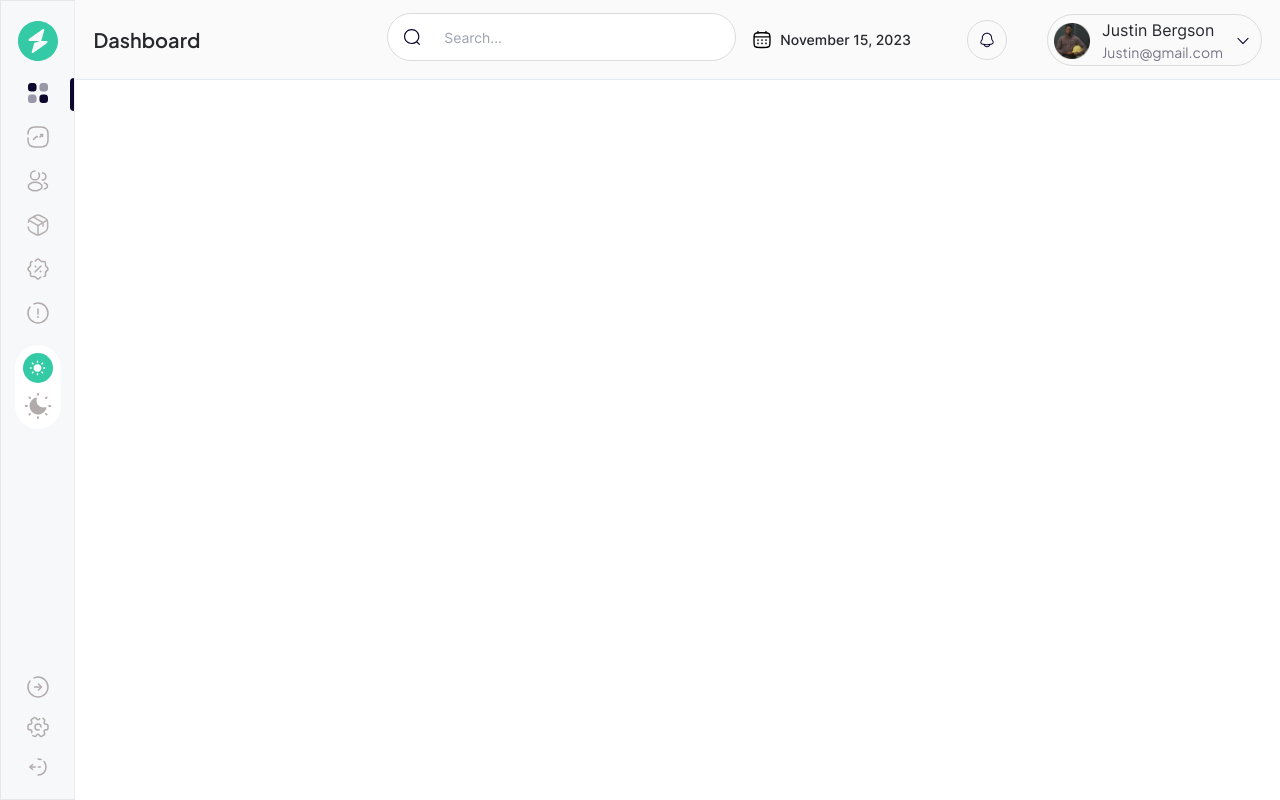
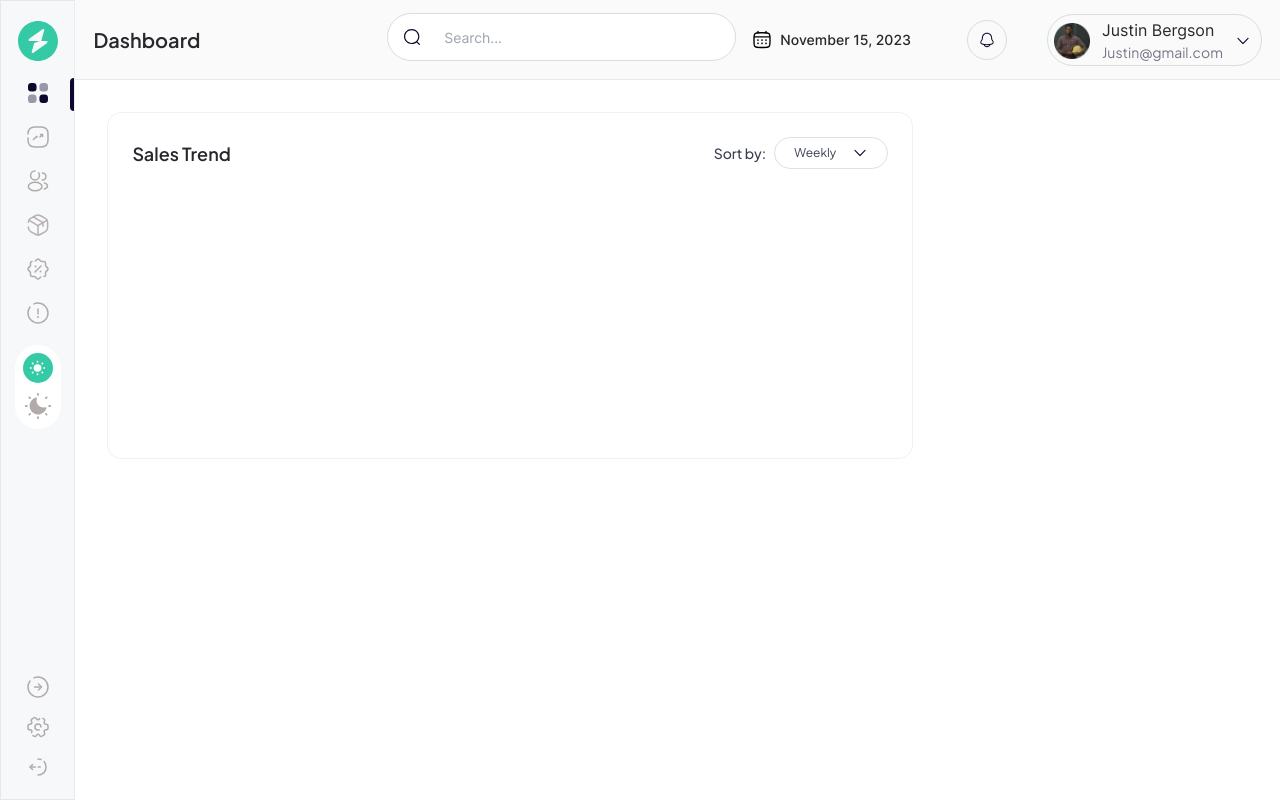
Before and after one commit to Adedoyin-Emmanuel/geegpay-challenge, a React (Vite) app: page / in a window 1280 px wide. Built offline with nearby package versions, Linux system fonts and the light colour scheme.

Commit message:
Feat: Added Sales Trend

```diff
--- a/src/components/DashboardHeader/DashboardHeader.tsx
+++ b/src/components/DashboardHeader/DashboardHeader.tsx
@@ -20,9 +20,13 @@ import { useState, useRef } from "react";
 
 interface DashboardHeaderProps {
   className?: string;
+  children: React.ReactNode;
 }
 
-const DashboardHeader = ({ className }: DashboardHeaderProps): JSX.Element => {
+const DashboardHeader = ({
+  className,
+  children,
+}: DashboardHeaderProps): JSX.Element => {
   const [navbarToggled, setNavbarToggle] = useState<boolean>(true);
   const navBarRef = useRef<HTMLDivElement | any>();
 
@@ -45,6 +49,7 @@ const DashboardHeader = ({ className }: DashboardHeaderProps): JSX.Element => {
     }
   };
   return (
+    <section className="w-full flex flex-col">
       <section className="w-full">
         <div
           className={`w-full h-[5rem]  bg-[#FAFAFA] ${className} flex gap-[18px] items-center justify-between p-[18px] border-b border-b-[#E5EAEF]`}
@@ -53,7 +58,10 @@ const DashboardHeader = ({ className }: DashboardHeaderProps): JSX.Element => {
             dashboard
           </h3>
 
-        <section className="ham-burger md:hidden" onClick={handleToggleNavbar}>
+          <section
+            className="ham-burger md:hidden"
+            onClick={handleToggleNavbar}
+          >
             <svg
               stroke="currentColor"
               fill="#26282C"
@@ -210,10 +218,17 @@ const DashboardHeader = ({ className }: DashboardHeaderProps): JSX.Element => {
             </section>
 
             <section className="">
-            <img src={MoonIcon} alt="Moon icon" className="w-[30px] h-[30px]" />
+              <img
+                src={MoonIcon}
+                alt="Moon icon"
+                className="w-[30px] h-[30px]"
+              />
             </section>
           </section>
         </section>
+      </section>
+
+      <section className="w-full-h-full p-8">{children}</section>
     </section>
   );
 };
--- a/src/components/SalesTrend/SalesTrend.tsx
+++ b/src/components/SalesTrend/SalesTrend.tsx
@@ -1,17 +1,32 @@
-
-import React from "react";
+import ArrowDown from "./../../assets/icons/down-icon.svg";
 
 interface SalesTrendProps {
-
+  className?: string;
 }
 
-const SalesTrend = (): JSX.Element => {
+const SalesTrend = ({ className }: SalesTrendProps): JSX.Element => {
+  return (
+    <div
+      className={`${className} p-6 pb-[1.8rem]  md:w-[806px] md:h-[347px] rounded-[14px] border-[1px] border-[#EDF2F7] bg-[#fff]`}
+    >
+      <section className="header mb-4 flex items-center justify-between">
+        <h2 className="capitalize  text-[18px] font-[600]  text-[#26282C]">
+          sales trend
+        </h2>
 
-    return (
-        <div>
-            <h1>SalesTrend works!</h1>
-        </div>
-    );
-}
+        <section className="flex items-center justify-between gap-2">
+          <p className="text-[#3A3F51] font-medium text-sm">Sort by:</p>
+
+          <section className="flex p-[.6rem] px-[1.2rem] items-center gap-4 rounded-[2rem] border-[1px] border-[#E1DFDF]  bg-[#fff]  h-[32px]">
+            <p className="text-[#3A3F51] font-normal text-[12px] capitalize">
+              weekly
+            </p>
+            <img src={ArrowDown} alt="Down Icon" />
+          </section>
+        </section>
+      </section>
+    </div>
+  );
+};
 
 export default SalesTrend;
--- a/src/pages/Dashboard/Dashboard.tsx
+++ b/src/pages/Dashboard/Dashboard.tsx
@@ -1,11 +1,14 @@
 import DashboardHeader from "../../components/DashboardHeader/DashboardHeader";
 import SideNav from "../../components/SideNav/SideNav";
+import SalesTrend from "../../components/SalesTrend/SalesTrend";
 
 const Dashboard = () => {
   return (
     <div className="w-screen h-full flex">
       <SideNav />
-      <DashboardHeader />
+      <DashboardHeader>
+        <SalesTrend />
+      </DashboardHeader>
     </div>
   );
 };
```
Lines whose indentation alone changed are shown as unchanged.
